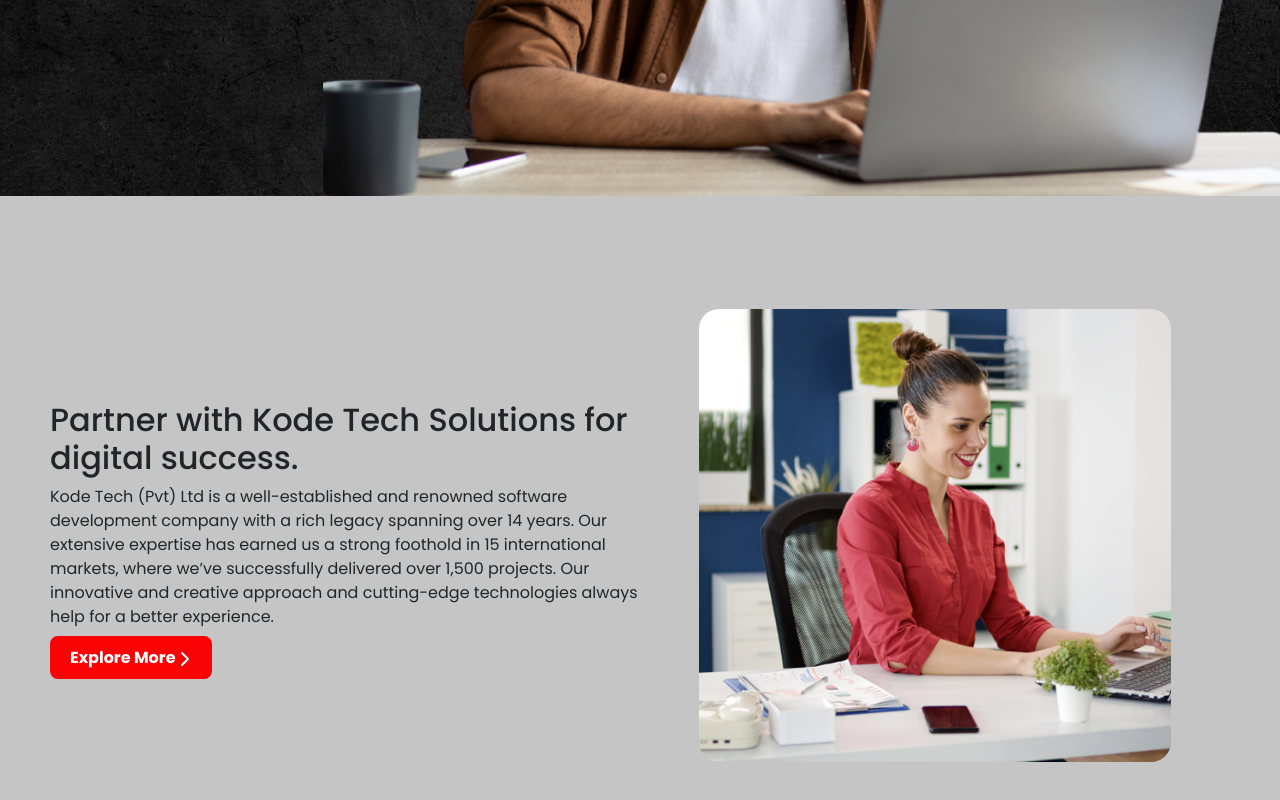
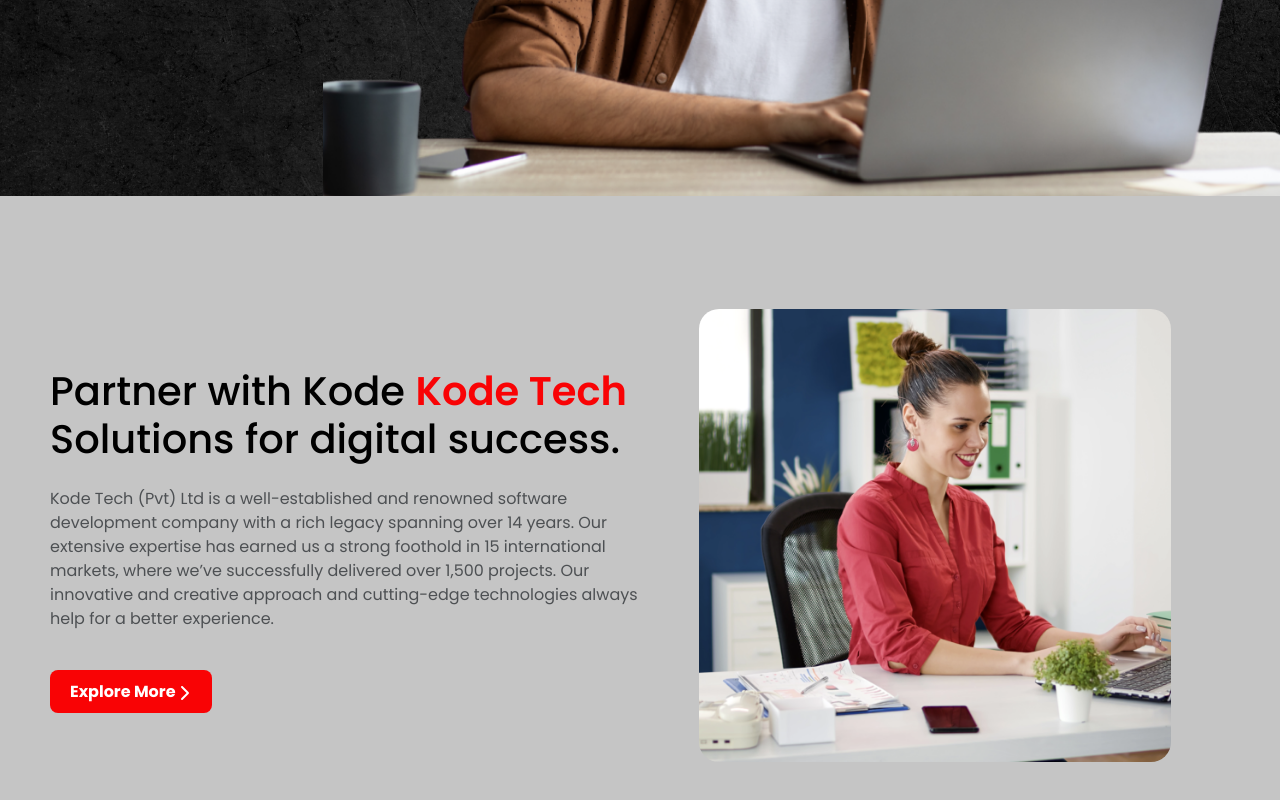
Before and after one commit to loops-it/demosite-web, a Next.js app: page / in a window 1280 px wide. Shown: the part 602-1402 px from the top of the page. Built offline with nearby package versions, Linux system fonts and the light colour scheme.

Commit message:
styled text in section two

```diff
--- a/app/page.tsx
+++ b/app/page.tsx
@@ -3,7 +3,9 @@
 import Header from "@/components/Header";
 import { ButtonHero, ButtonPrimaryArrow } from "@/components/Buttons";
 import { whoWeAre } from "@/constants/images";
-import { HeroTitle } from "@/components/Titles";
+import { HeadingOne, HeroTitle } from "@/components/Titles";
+import { kodeTechName } from "@/constants/variables";
+import { Paragraph } from "@/components/Paragraph";
 
 
 export default function Home() {
@@ -16,7 +18,7 @@
       {/* section 1 - hero */}
       <div className="heroSec d-flex flex-column flex-lg-row justify-content-center align-items-center sec-x-padding" style={{ backgroundImage: `url('/backgrounds/slide1-content-image.png'), url('/backgrounds/slide1-bg-image.jpg')` }}>
         <div className="col-12 max-width-on-xl-screen d-flex flex-column">
-        <HeroTitle id="1" titleLineOne={"Start to achieve"} titleLineTwo={"Your Success With"} titleInRedColor={"Kode Tech"} />
+          <HeroTitle id="1" titleLineOne={"Start to achieve"} titleLineTwo={"Your Success With"} titleInRedColor={kodeTechName} />
           <ButtonHero id="buttonNav" title="Contact Us" link='/' />
         </div>
       </div>
@@ -25,10 +27,9 @@
       {/* section 2 - who we are */}
       <div className="whoWeAre d-flex flex-column flex-lg-row justify-content-center align-items-center sec-x-padding py-5">
         <div className="col-12 col-lg-6 py-5 ">
-          <h2>Partner with Kode Tech
-          Solutions for digital success.
-          </h2>
-          <p>Kode Tech (Pvt) Ltd is a well-established and renowned software development company with a rich legacy spanning over 14 years. Our extensive expertise has earned us a strong foothold in 15 international markets, where we’ve successfully delivered over 1,500 projects. Our innovative and creative approach and cutting-edge technologies always help for a better experience.</p>
+          <HeadingOne titleLineOne={"Partner with Kode"} titleInRedColor={kodeTechName} titleLineTwo={"Solutions for digital success."}  />
+
+          <Paragraph text="Kode Tech (Pvt) Ltd is a well-established and renowned software development company with a rich legacy spanning over 14 years. Our extensive expertise has earned us a strong foothold in 15 international markets, where we’ve successfully delivered over 1,500 projects. Our innovative and creative approach and cutting-edge technologies always help for a better experience."/>
           <ButtonPrimaryArrow id="buttonNav" title="Explore More" link='/' />
         </div>
         <div className="col-12 col-lg-6 py-5 d-flex justify-content-center align-items-center">
--- /dev/null
+++ b/components/Paragraph/index.tsx
@@ -0,0 +1,12 @@
+interface Paragraph {
+    text: string;
+}
+
+export const Paragraph: React.FC<Paragraph> = ({ text }) => {
+
+    return (
+        <>
+            <p className="paraStyleOne mb-5">{text}</p>
+        </>
+    );
+};
--- a/components/Titles/index.tsx
+++ b/components/Titles/index.tsx
@@ -3,6 +3,12 @@
 
 interface HeroTitle {
     id: string;
+    titleLineOne: string;
+    titleLineTwo: string;
+    titleInRedColor: string;
+}
+
+interface HeadingOne {
     titleLineOne: string;
     titleLineTwo: string;
     titleInRedColor: string;
@@ -20,3 +26,17 @@
         </>
     );
 };
+
+
+
+export const HeadingOne: React.FC<HeadingOne> = ({ titleLineOne, titleLineTwo, titleInRedColor  }) => {
+
+    return (
+        <>
+            <h2 className="mb-4 headingStyleOne">
+            {titleLineOne} <span>{titleInRedColor}</span><br></br>
+                {titleLineTwo}
+            </h2>
+        </>
+    );
+};
--- /dev/null
+++ b/constants/variables.ts
@@ -0,0 +1 @@
+export const kodeTechName = 'Kode Tech';
--- a/styles/globals.css
+++ b/styles/globals.css
@@ -13,13 +13,17 @@
 
   --hero-title-font-size: 70px;
   --hero-title-line-height: 84px;
-  --max-content-width: 1800px
+  --max-content-width: 1800px;
+  --headingStyleFS: 50px;
+  --paraStyleTwo: 20px;
 }
 
 @media (min-width: 1920px){
   :root{
     --hero-title-font-size: 90px;
-    --hero-title-line-height: 124px
+    --hero-title-line-height: 124px;
+    --headingStyleFS: 50px;
+    --paraStyleTwo: 20px;
   }
 }
 
@@ -27,7 +31,9 @@
   :root {
     --main-vw-padding: 50px;
     --hero-title-font-size: 70px;
-    --hero-title-line-height: 80px
+    --hero-title-line-height: 80px;
+    --headingStyleFS: 40px;
+    --paraStyleTwo: 16px;
   }
 }
 
@@ -35,13 +41,16 @@
   :root {
     --main-vw-padding: 50px;
     --hero-title-font-size: 50px;
-    --hero-title-line-height: 64px
+    --hero-title-line-height: 64px;
+    --headingStyleFS: 36px;
+    --paraStyleTwo: 16px;
   }
 }
 
 @media (max-width: 600px){
   :root {
     --main-vw-padding: 20px;
+    --paraStyleTwo: 14px;
   }
 }
 
@@ -140,3 +149,18 @@
   height: auto;
   border-radius: 20px;
 }
+.headingStyleOne{
+  color: var(--color-black);
+  font-size: var(--headingStyleFS);
+  font-weight: 500;
+}
+.headingStyleOne span{
+  color: var(--color-primary-red);
+  font-weight: 600;
+}
+
+.paraStyleOne{
+  color: var(--color-gray);
+  font-size: var(--paraStyleTwo);
+  font-weight: 400;
+}
```
